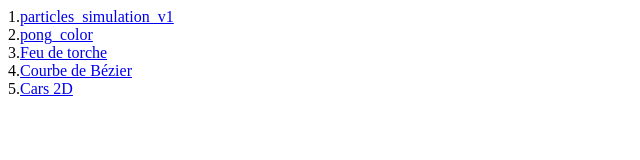
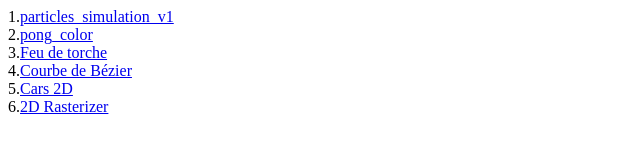
Before and after one commit to nadnone/demo_things, a plain HTML site: page index.html in a window 1280 px wide. Shown: the whole page, without its empty margins (0-640 px from the left). Drawn offline with Linux system fonts and the light colour scheme.

Commit message:
Update index.html

```diff
--- a/index.html
+++ b/index.html
@@ -31,5 +31,8 @@
     <div>
         5.<a href="./cars/">Cars 2D</a>
     </div>
+    <div>
+        6.<a href="./rasterizer/">2D Rasterizer</a>
+    </div>
 </body>
 </html>
```
